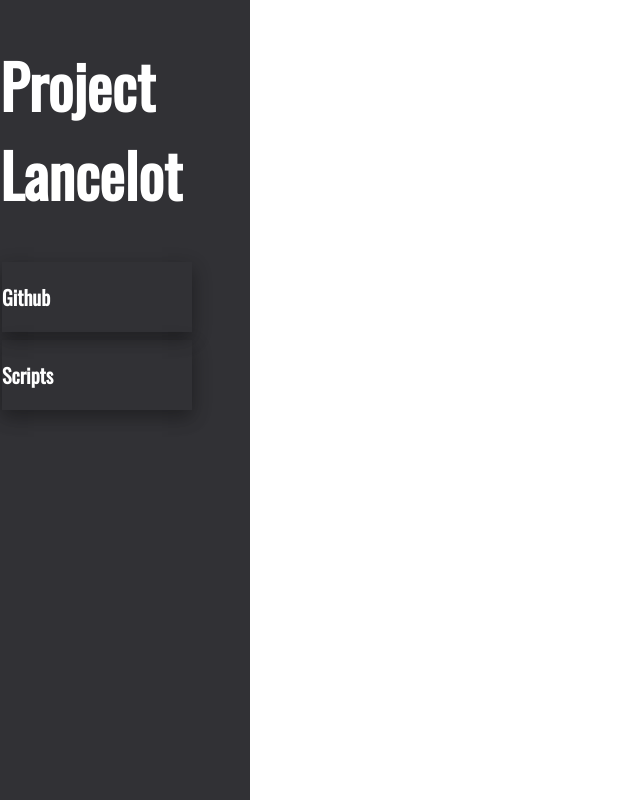
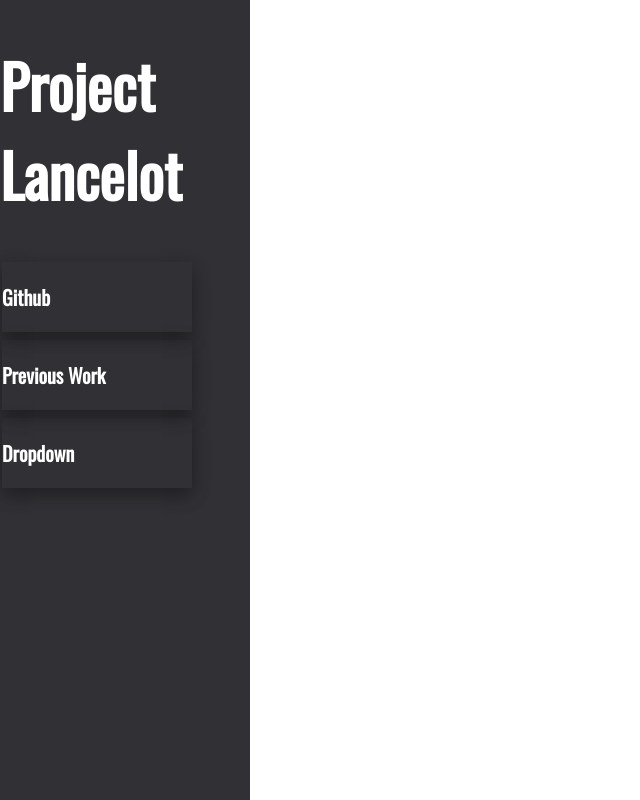
Before and after one commit to LarryLancelot/WebDev, a PHP site: page /main.html in a window 1280 px wide. Shown: the whole page, without its empty margins (0-640 px from the left). Run offline with PHP 8.4, Linux system fonts and the light colour scheme.

Commit message:
more work...

```diff
--- a/css/forums.css
+++ b/css/forums.css
@@ -2,8 +2,8 @@
 {
     float: left;
     width: 250px;
+    height:100%;
     background: #313135;
-    height:100%
 }
 
 .button {
@@ -76,3 +76,52 @@ h3 {
     font-size: 20px;
     text-align:left;
 }
+
+.dropbtn {
+    border: none;
+    color: white;
+    text-align: center;
+    text-decoration: none;
+    display: inline-block;
+    font-size: 16px;
+    margin: 4px 2px;
+    cursor: pointer;
+    width: 190px;
+    transition-property: width;
+    transition-duration: 1s;
+    box-shadow: 0 8px 16px 0 rgba(0,0,0,0.2), 0 6px 20px 0 rgba(0,0,0,0.19);
+    cursor: pointer;
+}
+
+.dropdown {
+    position: relative;
+    display: inline-block;
+}
+
+.dropdown-content {
+    color: white;
+    display: none;
+    position: absolute;
+    background-color: #313135;
+    min-width: 160px;
+    box-shadow: 0px 8px 16px 0px rgba(0,0,0,0.2);
+    z-index: 1;
+    transition: all 0.5s;
+}
+
+.dropdown-content a {
+    color: white;
+    display: block;
+    transition: 0.5s;
+}
+
+.dropdown-content a:hover {background-color: #313135}
+
+.dropdown:hover .dropdown-content {
+    display: block;
+    transition-duration: 1s;
+}
+
+.dropdown:hover .dropbtn {
+    background-color: #262628;
+}
--- a/main.html
+++ b/main.html
@@ -14,8 +14,15 @@
 
         <h1>Project Lancelot</h1>
         <a href="https://github.com/LarryLancelot" class="button"><h3>Github</h3></a>
-        <a href="" class="button"><h3>Scripts</h3></a>
-
+        <a href="" class="button"><h3>Previous Work</h3></a>
+            <div class="dropdown">
+                <a class="dropbtn"><h3>Dropdown</h3></button>
+                <div class="dropdown-content">
+                    <a href="" class="button"><h3>Link 1</h3></a>
+                    <a href="" class="button"><h3>Link 2</h3></a>
+                    <a href="" class="button"><h3>Link 3</h3></a>
+                </div>
+        </div>
     </div>
 <center>
 </html>
```
